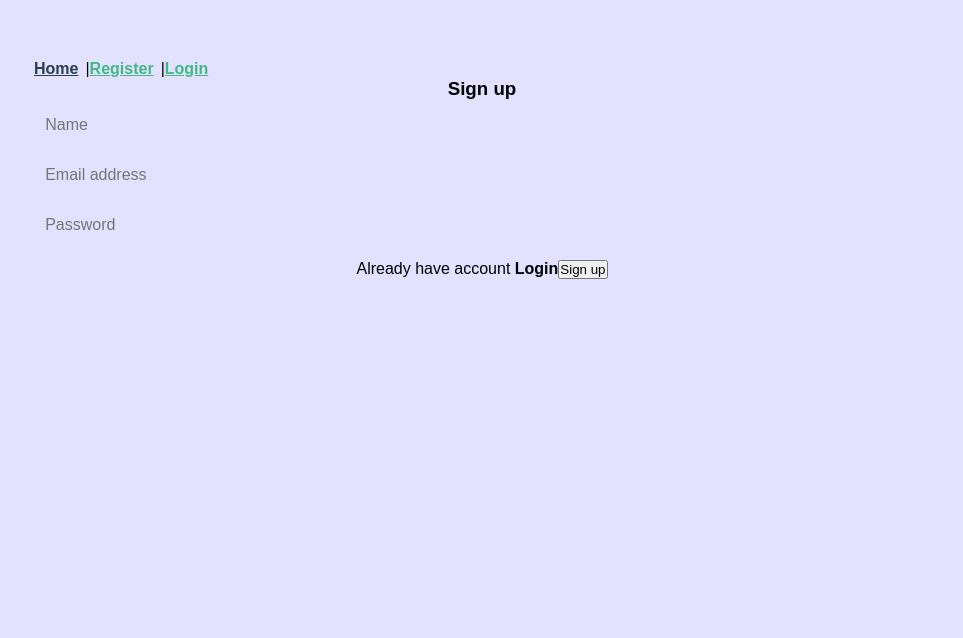
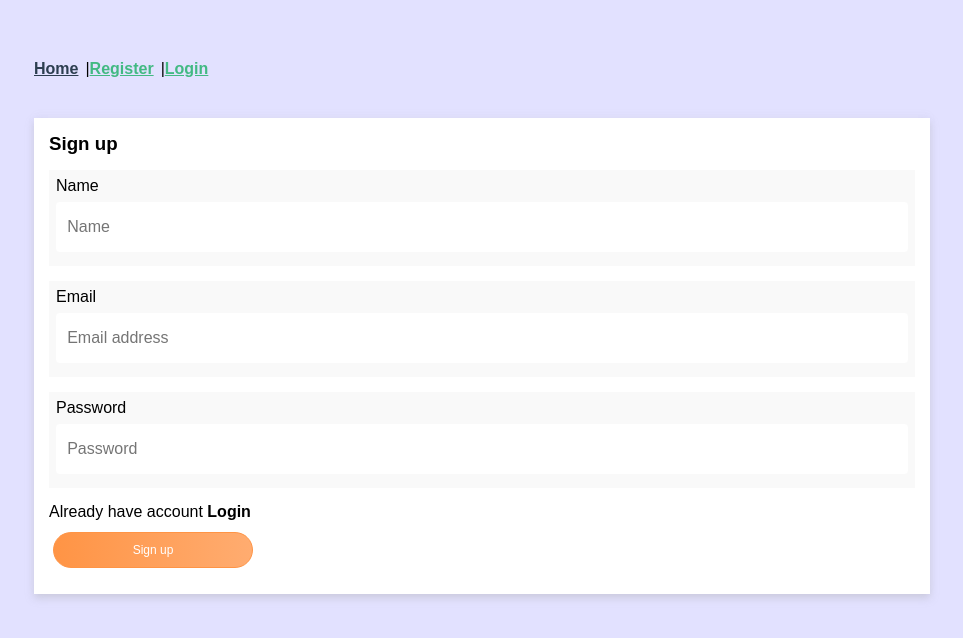
Before and after one commit to AM-Saad/guestbook_vue, a Vue app: page /auth in a window 1280 px wide. Shown: the top 638 px of the page, without its empty margins (158-1121 px from the left). Built offline with nearby package versions, Linux system fonts and the light colour scheme.

Commit message:
Adding labels and styling to form and inputs

```diff
--- a/src/assets/css/classes.css
+++ b/src/assets/css/classes.css
@@ -692,9 +692,11 @@ body{
   }
 
   .form-group {
-    margin: var(--scnd-margin) 0;
+    margin: var(--m-margin) 0;
     position: relative;
     align-items: center;
+    background-color: #f9f9f9;
+    padding: var(--s-padding);
   }
 
   .form-control {
@@ -704,9 +706,9 @@ body{
     font-size: 1rem;
     font-weight: 400;
     line-height: 1.5;
-    color: #eee;
-    background-color: var(--second-color);
+    color: #fff;
     border: none;
+    margin: var(--s-margin) 0;
     background-clip: padding-box;
     border-radius: var(--s-radius);
     transition: border-color .15s ease-in-out, box-shadow .15s ease-in-out;
--- a/src/components/auth/AuthForms.vue
+++ b/src/components/auth/AuthForms.vue
@@ -9,6 +9,8 @@
     >
       <div class="">
         <h3>Sign up</h3>
+        <div class="form-group">
+          <label for="name-client">Name</label>
           <input
             type="text"
             id="name-client"
@@ -18,6 +20,9 @@
             autocomplete="off"
             v-model="name"
           />
+        </div>
+        <div class="form-group">
+          <label for="email-client">Email</label>
           <input
             type="email"
             id="email-client"
@@ -27,6 +32,9 @@
             autocomplete="false | unknown-autocomplete-value"
             v-model="email"
           />
+        </div>
+        <div class="form-group">
+          <label for="password-client">Password</label>
           <input
             type="password"
             id="password-client"
@@ -36,19 +44,19 @@
             v-model="password"
             autocomplete="false | unknown-autocomplete-value"
           />
+        </div>
         <p class="signup-error" style="color: red; margin-top: 10px"></p>
         <a class="forgotPassword">
           Already have account
           <b>Login</b>
         </a>
-        <input type="submit" value="Sign up" class="loginBtn" />
+        <input type="submit" value="Sign up" class="btn" />
       </div>
     </form>
   </div>
 </template>
 
 <script>
-
 export default {
   name: "AuthForms",
   data() {
@@ -64,11 +72,17 @@ export default {
         return (document.querySelector(".signup-error").innerHTML =
           "Please add your informations ");
       }
-
     },
   },
 };
 </script>
 
 <style>
+form {
+  background-color: #fff;
+  padding: var(--m-padding);
+  box-shadow: var(--shadow3);
+  text-align: left;
+  margin: var(--l-margin) 0;
+}
 </style>
```
Lines whose indentation alone changed are shown as unchanged.
